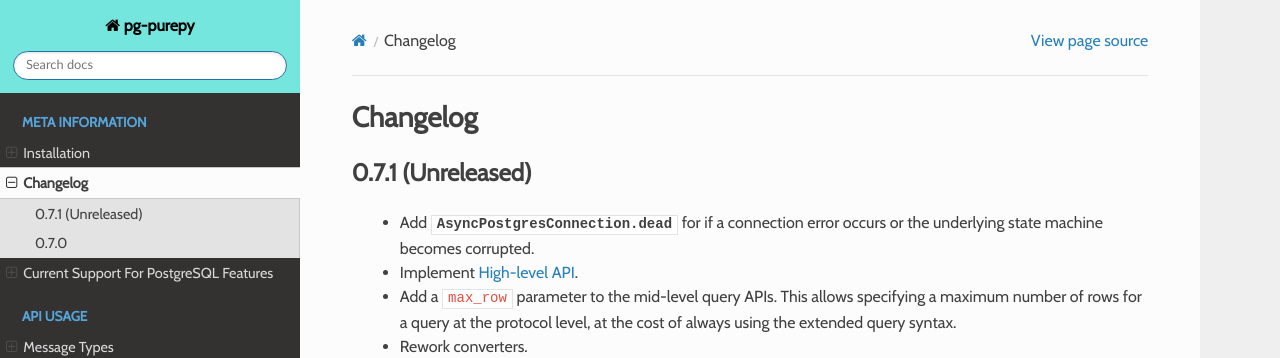
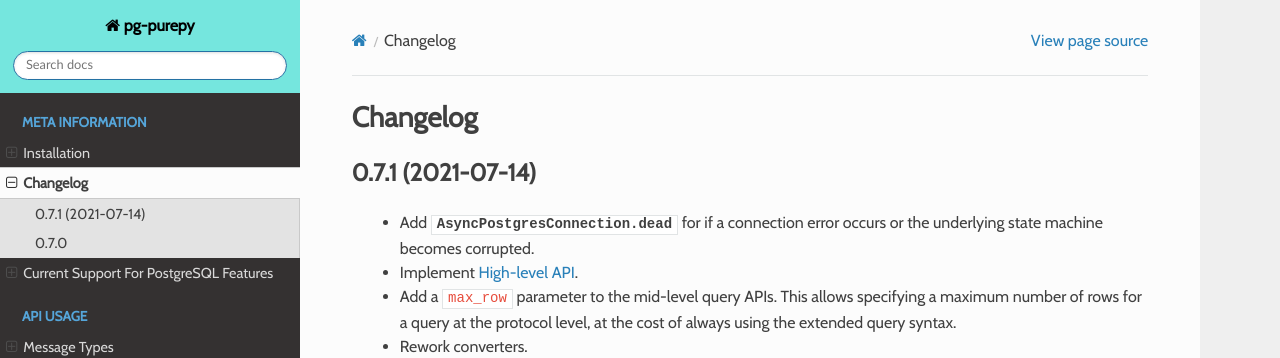
Before and after one commit to Fuyukai/pg-purepy, a Sphinx documentation site: the page built from docs/changelog.rst, in a window 1280 px wide. Shown: the top 358 px of the page. Built offline with Sphinx 7.4.7 and the Read the Docs theme 2.0.0, drawn with Linux system fonts in a browser that asks for light colours; some web fonts are replaced.

Commit message:
Update date in changelog.

```diff
--- a/docs/changelog.rst
+++ b/docs/changelog.rst
@@ -1,7 +1,7 @@
 Changelog
 =========
 
-0.7.1 (Unreleased)
+0.7.1 (2021-07-14)
 ------------------
 
  - Add :attr:`.AsyncPostgresConnection.dead` for if a connection error occurs or the underlying
```
